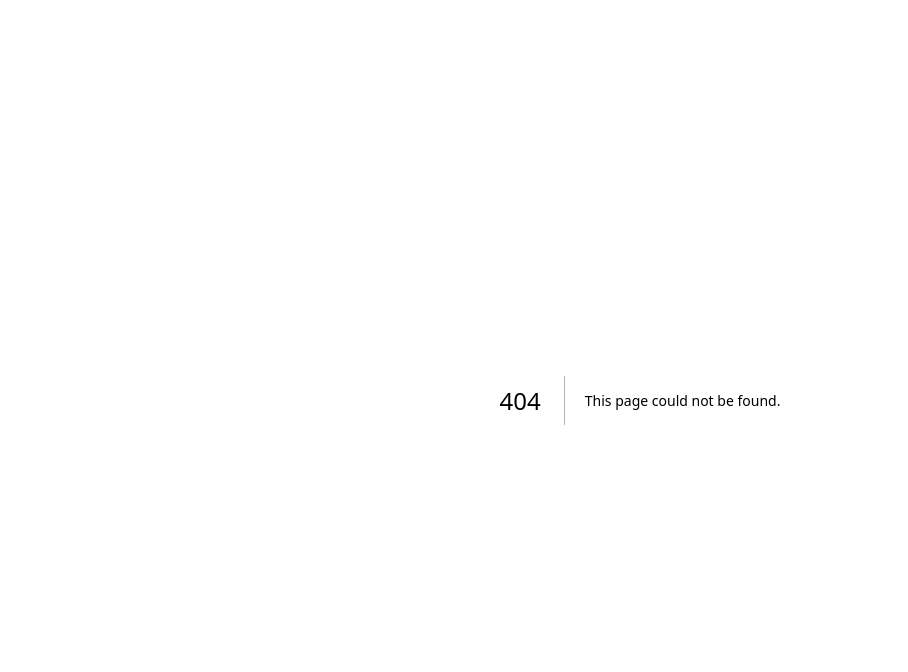
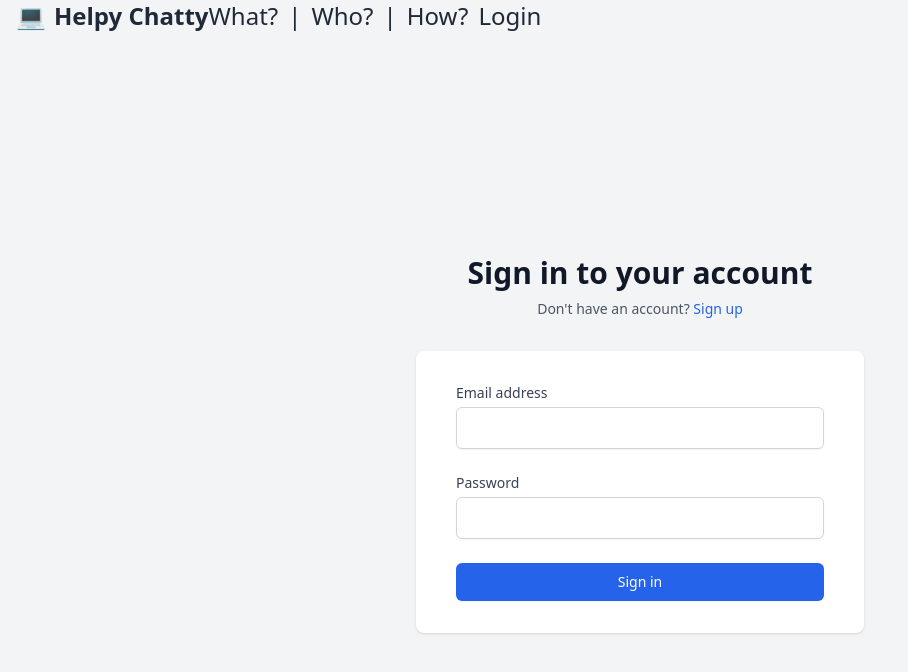
Before and after one commit to Dev-Harold/helpy-chatty, a Next.js app: page /authentication in a window 1280 px wide. Before the commit this address had no page. Shown: the top 672 px of the page, without its empty margins (0-908 px from the left). Built offline with nearby package versions, Linux system fonts and the light colour scheme.

Commit message:
Login page

```diff
--- /dev/null
+++ b/src/app/authentication/page.tsx
@@ -0,0 +1,94 @@
+'use client'
+
+import Navbar from '@/components/Navbar'
+import { useState } from 'react'
+
+export default function AuthenticationPage() {
+    const [isLogin, setIsLogin] = useState(true)
+
+    return (
+        <>
+            <Navbar />
+            <div className="min-h-screen bg-gray-100 flex flex-col justify-center py-12 sm:px-6 lg:px-8">
+                <div className="sm:mx-auto sm:w-full sm:max-w-md">
+                    <h2 className="mt-6 text-center text-3xl font-extrabold text-gray-900">
+                        {isLogin ? 'Sign in to your account' : 'Create a new account'}
+                    </h2>
+                    <p className="mt-2 text-center text-sm text-gray-600">
+                        {isLogin ? "Don't have an account? " : "Already have an account? "}
+                        <button
+                            onClick={() => setIsLogin(!isLogin)}
+                            className="font-medium text-blue-600 hover:text-blue-500"
+                        >
+                            {isLogin ? 'Sign up' : 'Sign in'}
+                        </button>
+                    </p>
+                </div>
+
+                <div className="mt-8 sm:mx-auto sm:w-full sm:max-w-md">
+                    <div className="bg-white py-8 px-4 shadow sm:rounded-lg sm:px-10">
+                        <form className="space-y-6">
+                            {!isLogin && (
+                                <div>
+                                    <label htmlFor="name" className="block text-sm font-medium text-gray-700">
+                                        Full Name
+                                    </label>
+                                    <div className="mt-1">
+                                        <input
+                                            id="name"
+                                            name="name"
+                                            type="text"
+                                            required
+                                            className="appearance-none block w-full px-3 py-2 border border-gray-300 rounded-md shadow-sm placeholder-gray-400 focus:outline-none focus:ring-blue-500 focus:border-blue-500"
+                                        />
+                                    </div>
+                                </div>
+                            )}
+
+                            <div>
+                                <label htmlFor="email" className="block text-sm font-medium text-gray-700">
+                                    Email address
+                                </label>
+                                <div className="mt-1">
+                                    <input
+                                        id="email"
+                                        name="email"
+                                        type="email"
+                                        autoComplete="email"
+                                        required
+                                        className="appearance-none block w-full px-3 py-2 border border-gray-300 rounded-md shadow-sm placeholder-gray-400 focus:outline-none focus:ring-blue-500 focus:border-blue-500"
+                                    />
+                                </div>
+                            </div>
+
+                            <div>
+                                <label htmlFor="password" className="block text-sm font-medium text-gray-700">
+                                    Password
+                                </label>
+                                <div className="mt-1">
+                                    <input
+                                        id="password"
+                                        name="password"
+                                        type="password"
+                                        autoComplete="current-password"
+                                        required
+                                        className="appearance-none block w-full px-3 py-2 border border-gray-300 rounded-md shadow-sm placeholder-gray-400 focus:outline-none focus:ring-blue-500 focus:border-blue-500"
+                                    />
+                                </div>
+                            </div>
+
+                            <div>
+                                <button
+                                    type="submit"
+                                    className="w-full flex justify-center py-2 px-4 border border-transparent rounded-md shadow-sm text-sm font-medium text-white bg-blue-600 hover:bg-blue-700 focus:outline-none focus:ring-2 focus:ring-offset-2 focus:ring-blue-500"
+                                >
+                                    {isLogin ? 'Sign in' : 'Sign up'}
+                                </button>
+                            </div>
+                        </form>
+                    </div>
+                </div>
+            </div>
+        </>
+    )
+}
--- a/src/components/Navbar.tsx
+++ b/src/components/Navbar.tsx
@@ -26,6 +26,9 @@
           <span className="text-black/50 text-2xl mx-3">|</span>
           <Link href="/how" className="text-black text-2xl hover:text-gray-700">
             How?
+          </Link>
+          <Link href="/authentication" className="text-black text-2xl hover:text-gray-700">
+            Login
           </Link>
         </div>
 
@@ -62,6 +65,13 @@
               >
                 How?
               </Link>
+              <Link
+                href="/authentication"
+                className="text-black hover:text-gray-700 text-xl w-full text-center py-2"
+                onClick={() => setIsMenuOpen(false)}
+              >
+                Login
+              </Link>
             </div>
           </div>
         )}
```
